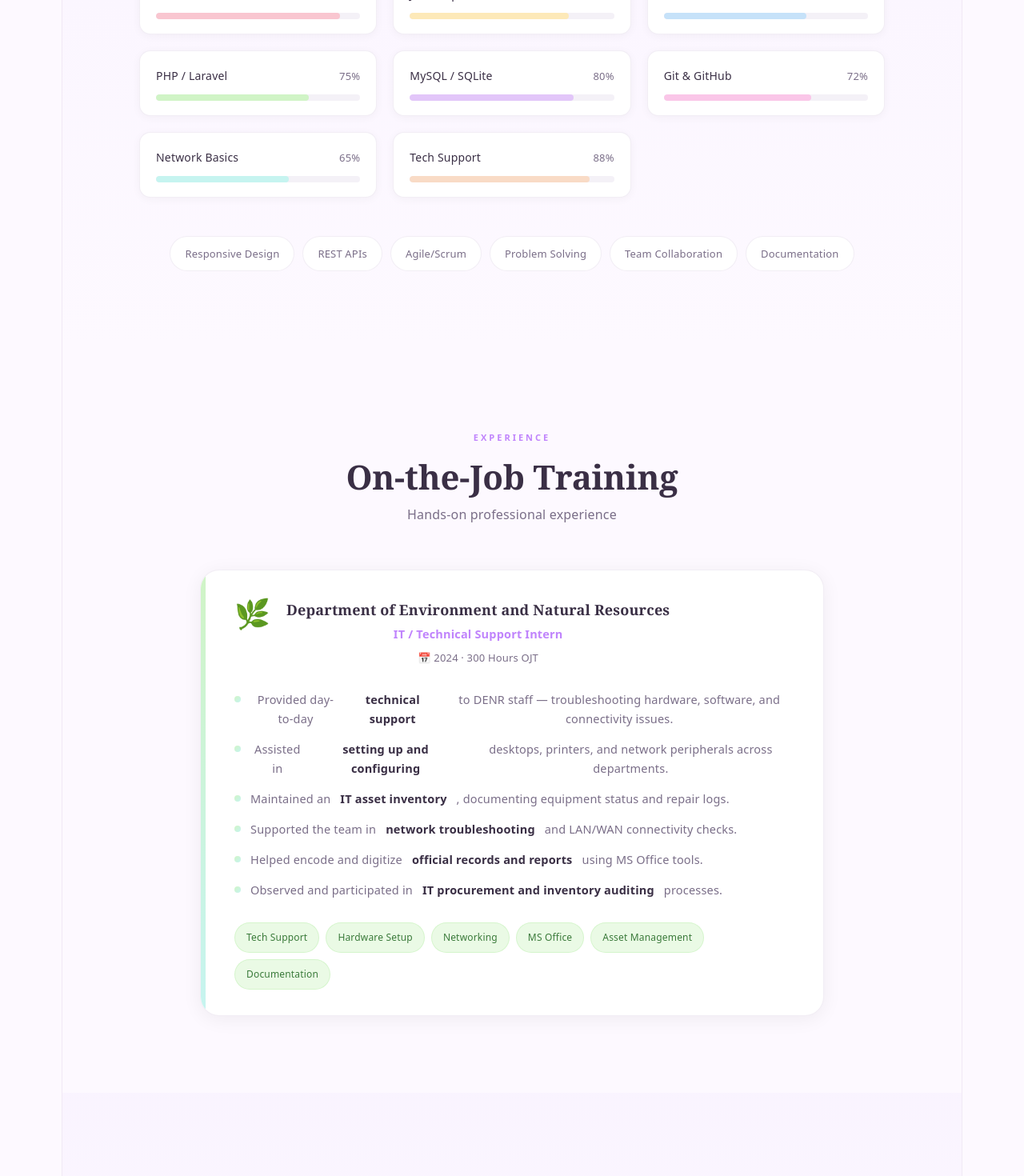
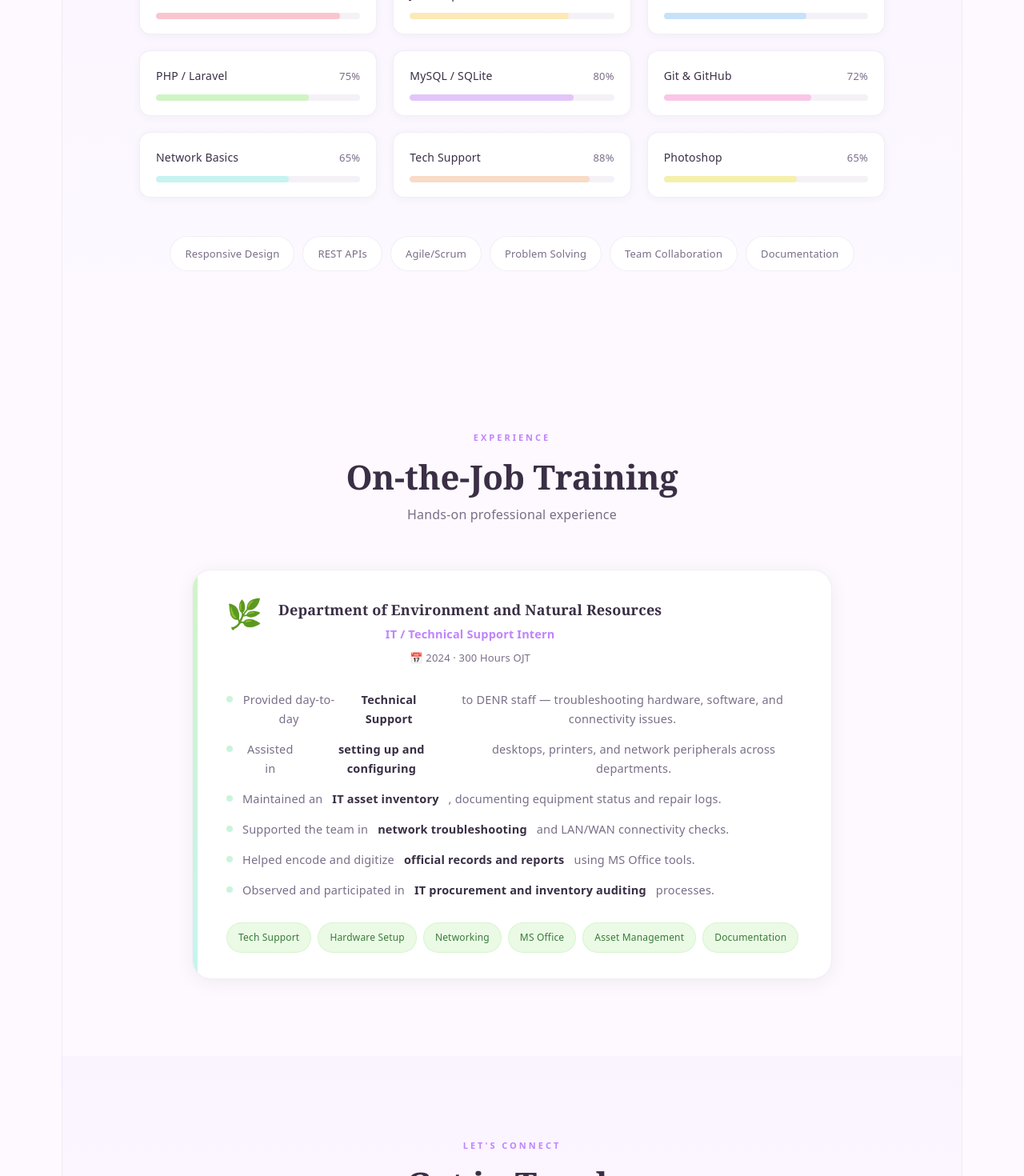
Before and after one commit to MariaRosa03/My_portfolio, a React (Vite) app: page / in a window 1280 px wide. Shown: the part 2027-3497 px from the top of the page at 80% size. Built offline with nearby package versions, Linux system fonts and the light colour scheme.

Commit message:
update css V1

```diff
--- a/src/App.css
+++ b/src/App.css
@@ -473,7 +473,7 @@
   box-shadow: 0 4px 24px rgba(0,0,0,.06);
   display: flex;
   overflow: hidden;
-  max-width: 780px;
+  max-width: 800px;
   margin: 0 auto;
 }
 
--- a/src/App.jsx
+++ b/src/App.jsx
@@ -63,6 +63,7 @@ const skills = [
   { name: 'Git & GitHub', level: 72, color: '#fac6e8' },
   { name: 'Network Basics', level: 65, color: '#c6f4f0' },
   { name: 'Tech Support', level: 88, color: '#f9dbc6' },
+  { name: 'Photoshop', level: 65, color: '#f5f0ab' },
 ]
 
 function useInView(threshold = 0.15) {
@@ -268,7 +269,7 @@ export default function App() {
               </div>
             </div>
             <ul className="ojt-list">
-              <li><span className="ojt-dot" />Provided day-to-day <strong>technical support</strong> to DENR staff — troubleshooting hardware, software, and connectivity issues.</li>
+              <li><span className="ojt-dot" />Provided day-to-day <strong>Technical Support</strong> to DENR staff — troubleshooting hardware, software, and connectivity issues.</li>
               <li><span className="ojt-dot" />Assisted in <strong>setting up and configuring</strong> desktops, printers, and network peripherals across departments.</li>
               <li><span className="ojt-dot" />Maintained an <strong>IT asset inventory</strong>, documenting equipment status and repair logs.</li>
               <li><span className="ojt-dot" />Supported the team in <strong>network troubleshooting</strong> and LAN/WAN connectivity checks.</li>
```
